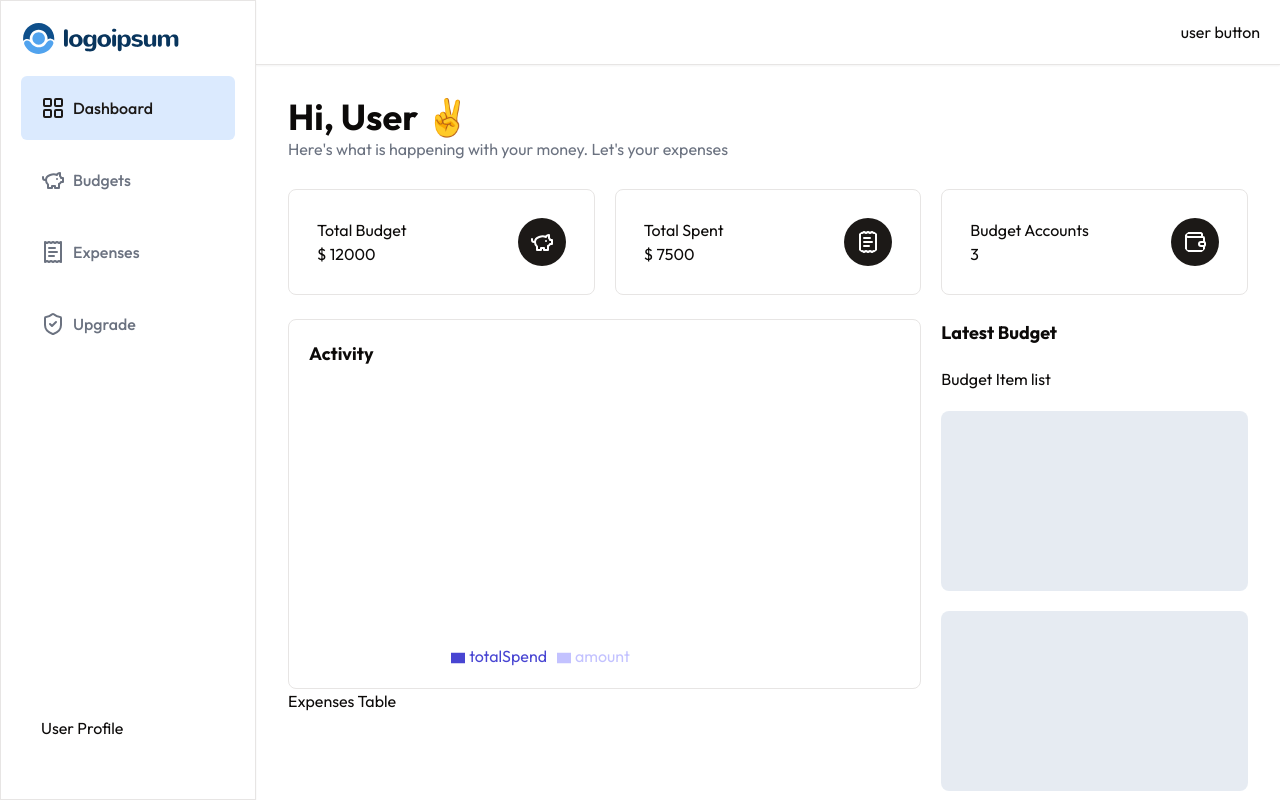
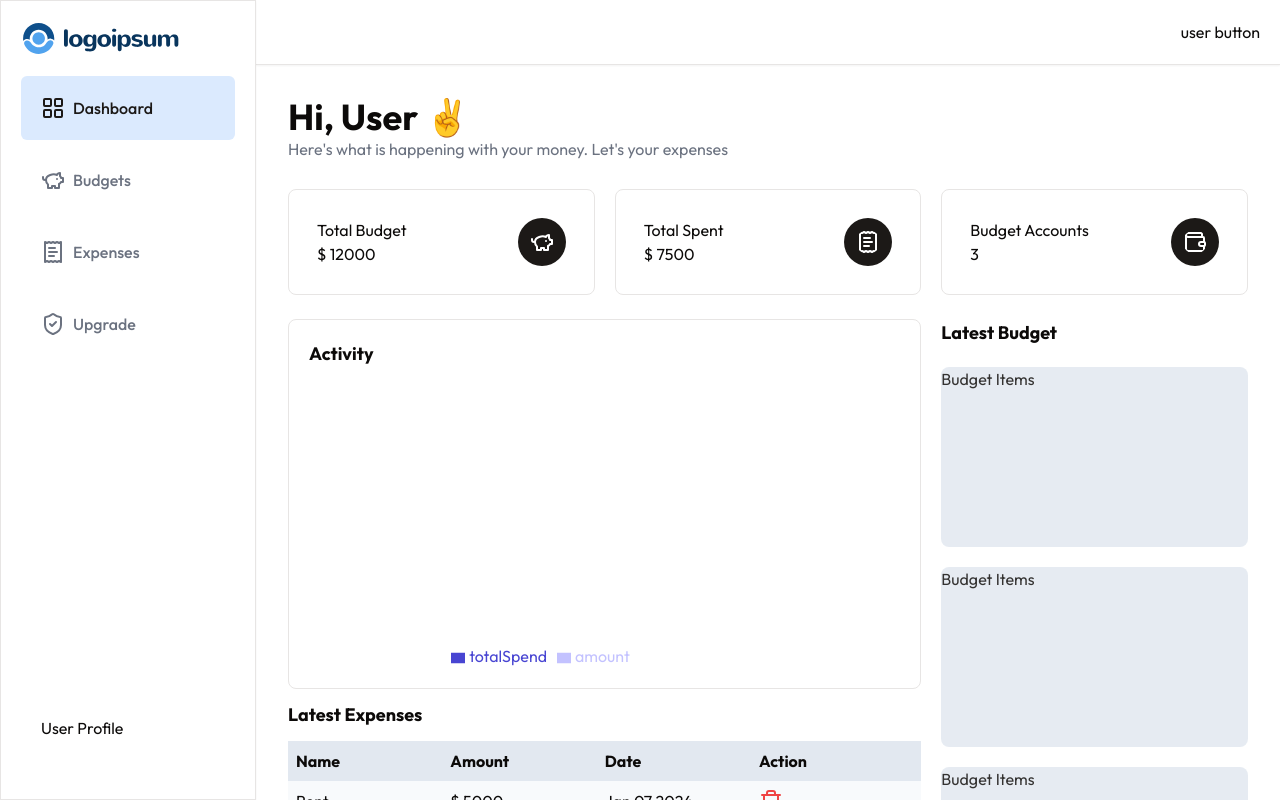
Before and after one commit to taurusilver7/expense-tracker, a Next.js app: page /dashboard in a window 1280 px wide. Shown: the top 800 px of the page. Built offline with nearby package versions, Linux system fonts and the light colour scheme.

Commit message:
dashboard page

```diff
--- a/app/(main)/dashboard/page.jsx
+++ b/app/(main)/dashboard/page.jsx
@@ -3,6 +3,7 @@
 import React from "react";
 import CardInfo from "./_components/card-info";
 import BarChartDashboard from "./_components/bar-chart";
+import ExpenseTable from "./expenses/_components/expense-table";
 
 const Dashboard = () => {
 	return (
@@ -14,20 +15,20 @@ const Dashboard = () => {
 			</p>
 			{/* Budget Card */}
 			<CardInfo />
-			<div className="grid grid-cols-1 lg:grid-cols-3 gap-5 mt-6">
+			<div className="grid grid-cols-1 md:grid-cols-2 lg:grid-cols-3 gap-5 mt-6">
 				<div className="lg:col-span-2">
 					{/* Bar Chart Dashboard */}
 					<BarChartDashboard />
 					{/* expenses list table */}
-					Expenses Table
+					<ExpenseTable />
 				</div>
 
 				<div className="grid gap-5">
 					<h2 className="font-bold text-lg">Latest Budget</h2>
 					{/* Budget Item */}
-					Budget Item list
+
 					{[1, 2, 3, 4].map((item, index) => (
-						<div className="w-full h-[180px] bg-slate-200 rounded-lg animate-pulse"></div>
+						<div className="w-full h-[180px] bg-slate-200 rounded-lg animate-pulse">Budget Items</div>
 					))}
 				</div>
 			</div>
```
